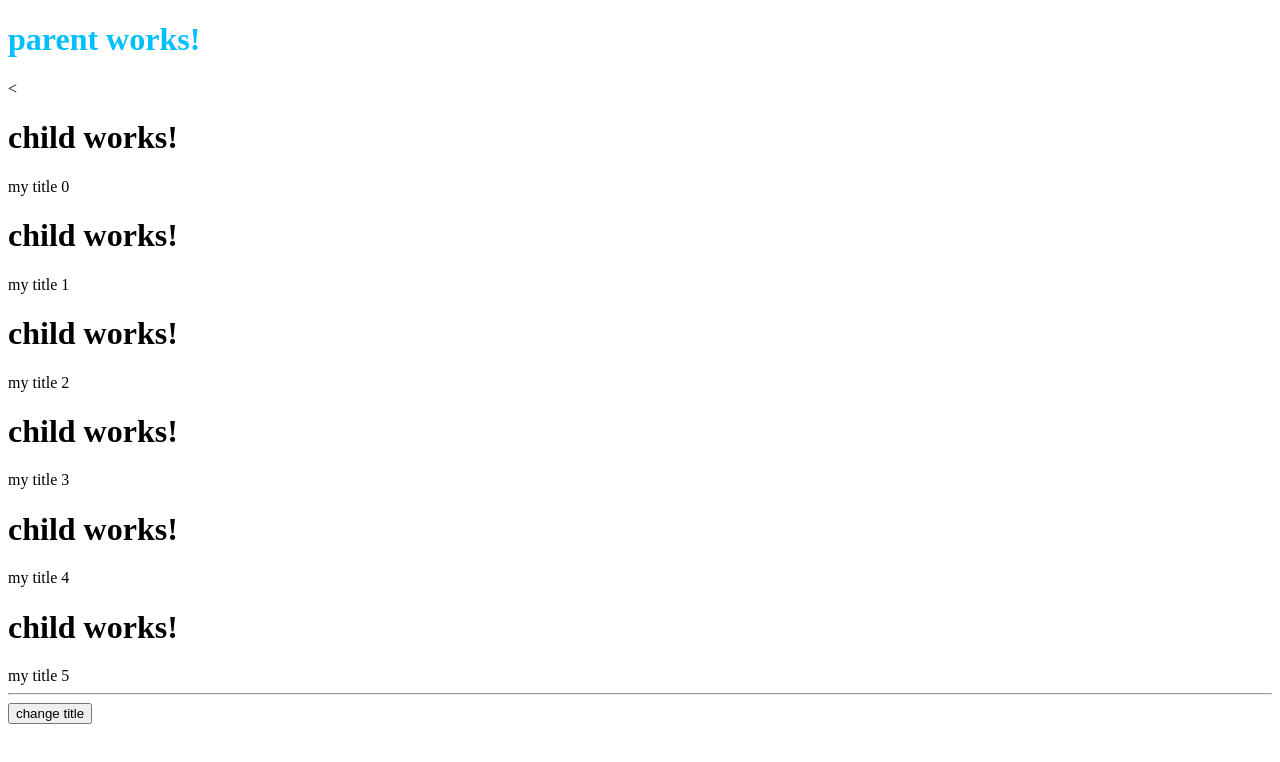
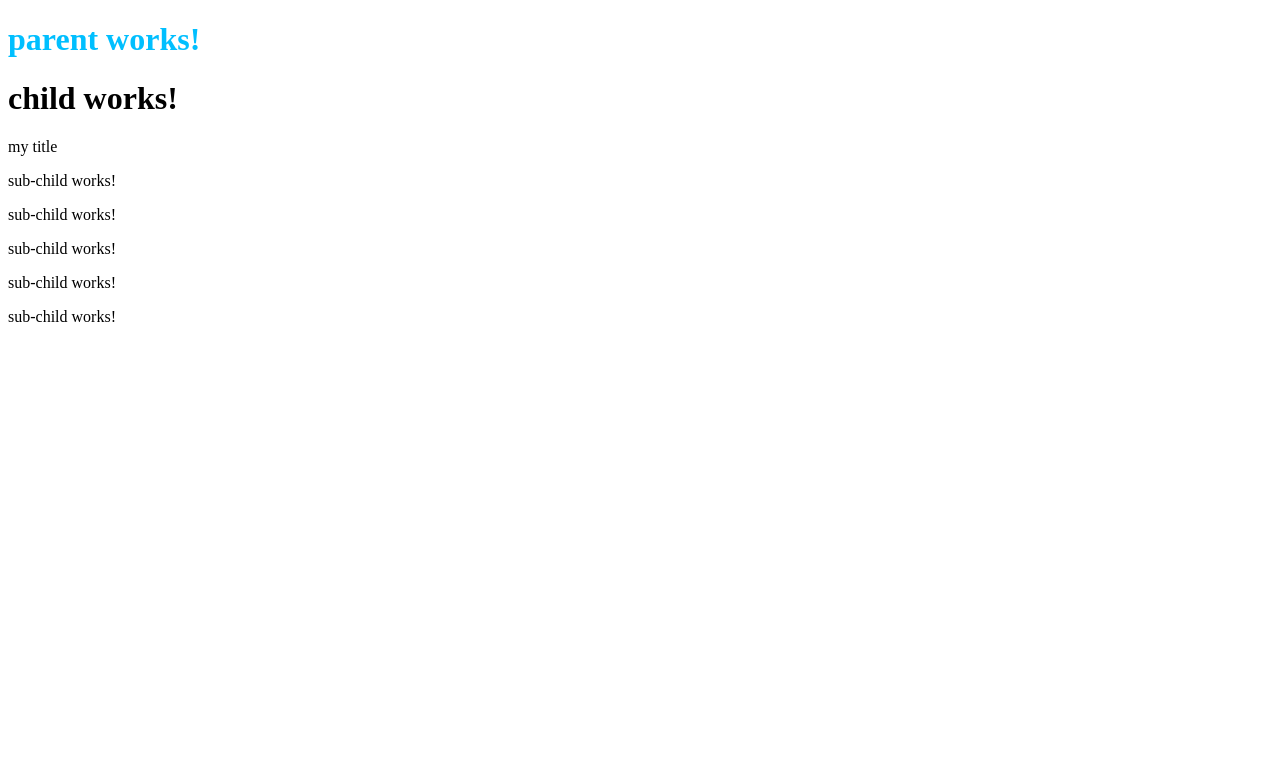
Before and after one commit to imad-razok/angularArmy, an Angular app: page / in a window 1280 px wide. Shown: the top 762 px of the page. Built offline with nearby package versions, Linux system fonts and the light colour scheme.

Commit message:
contentchild and contenentChlidren

```diff
--- a/src/app/app.module.ts
+++ b/src/app/app.module.ts
@@ -5,12 +5,14 @@ import { AppComponent } from './app.component';
 import { FormsModule } from '@angular/forms';
 import { ParentComponent } from './component/parent/parent.component';
 import { ChildComponent } from './component/child/child.component';
+import { SubChildComponent } from './component/sub-child/sub-child.component';
 
 @NgModule({
   declarations: [
     AppComponent,
     ParentComponent,
-    ChildComponent
+    ChildComponent,
+    SubChildComponent
   ],
   imports: [
     BrowserModule,
--- a/src/app/component/child/child.component.html
+++ b/src/app/component/child/child.component.html
@@ -1,2 +1,3 @@
 <h1>child works!</h1>
 {{ myTitle }}
+<ng-content></ng-content>
--- a/src/app/component/child/child.component.ts
+++ b/src/app/component/child/child.component.ts
@@ -1,4 +1,5 @@
-import { AfterContentChecked, AfterContentInit, AfterViewChecked, AfterViewInit, Component, DoCheck, Input, OnChanges, OnDestroy, OnInit, SimpleChanges } from '@angular/core';
+import { SubChildComponent } from './../sub-child/sub-child.component';
+import { AfterContentChecked, AfterContentInit, AfterViewChecked, AfterViewInit, Component, ContentChild, ContentChildren, DoCheck, Input, OnChanges, OnDestroy, OnInit, QueryList, SimpleChanges } from '@angular/core';
 
 @Component({
   selector: 'app-child',
@@ -10,6 +11,9 @@ export class ChildComponent implements OnChanges, OnInit, AfterContentInit, Afte
     this.myTitle = name;
   }
   myTitle: string = '';
+
+  @ContentChild(SubChildComponent) subChildContent: SubChildComponent;
+  @ContentChildren(SubChildComponent) subChildern: QueryList<SubChildComponent>;
 
   constructor() {
     //console.log('constructor')
@@ -27,7 +31,7 @@ export class ChildComponent implements OnChanges, OnInit, AfterContentInit, Afte
     //console.log('After Content Checked')
   }
   ngAfterContentInit(): void {
-    //console.log("after contenent init");
+    console.log("after contenent init", this.subChildContent);
   }
 
   /*ngDoCheck(): void {
--- a/src/app/component/parent/parent.component.html
+++ b/src/app/component/parent/parent.component.html
@@ -1,6 +1,4 @@
 <h1>parent works!</h1>
-<<ng-container *ngFor="let child of [1, 2, 3, 4, 5, 6]; let i = index">
-  <app-child [title]="myTitle + ' ' + i"> </app-child>
-</ng-container>
-<hr />
-<button (click)="myTitle = 'parent title 2'">change title</button>
+<app-child [title]="myTitle">
+  <app-sub-child *ngFor="let subChild of [1, 2, 3, 4, 5]"></app-sub-child
+></app-child>
--- a/src/app/component/parent/parent.component.ts
+++ b/src/app/component/parent/parent.component.ts
@@ -12,7 +12,7 @@ export class ParentComponent implements AfterViewInit {
   @ViewChild(ChildComponent, { static: true }) myChildComponent: ChildComponent;
   @ViewChildren(ChildComponent) childs: QueryList<ChildComponent>;
   ngAfterViewInit(): void {
-    console.log(this.childs);
+    //console.log(this.childs);
   }
 
 }
--- /dev/null
+++ b/src/app/component/sub-child/sub-child.component.html
@@ -0,0 +1 @@
+<p>sub-child works!</p>
--- /dev/null
+++ b/src/app/component/sub-child/sub-child.component.ts
@@ -0,0 +1,15 @@
+import { Component, OnInit } from '@angular/core';
+
+@Component({
+  selector: 'app-sub-child',
+  templateUrl: './sub-child.component.html',
+  styleUrls: ['./sub-child.component.scss']
+})
+export class SubChildComponent implements OnInit {
+
+  constructor() { }
+
+  ngOnInit(): void {
+  }
+
+}
```
Also changed, not shown: src/app/component/sub-child/sub-child.component.scss (added), 1 other file (tests, documents, lock files or other folders).
